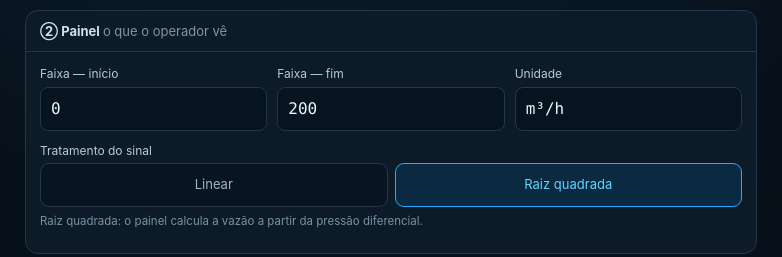
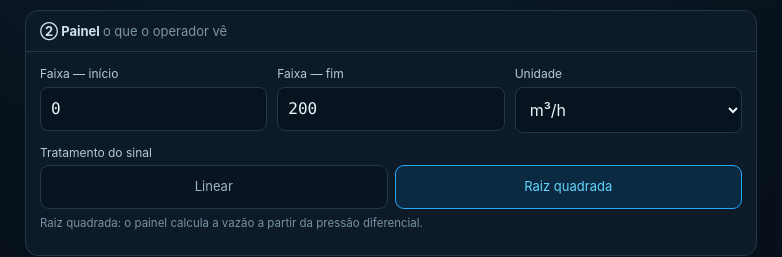
Before and after one commit to luizaorey/preventiva, a plain HTML site: page index.html in a window 1280 px wide. Shown: the part 464-721 px from the top of the page, 249-1031 px from the left. Drawn offline with Linux system fonts and the light colour scheme.

Commit message:
Painel: unidade com seletor (vazão e %)
Co-Authored-By: Claude Sonnet 5.5 <noreply@anthropic.com>

```diff
--- a/index.html
+++ b/index.html
@@ -72,7 +72,7 @@ tr.sel td{background:rgba(39,168,255,.12)}
   <div class="row">
     <div class="fld"><label>Faixa — início</label><input type="text" inputmode="decimal" data-k="pLo" placeholder="0"></div>
     <div class="fld"><label>Faixa — fim</label><input type="text" inputmode="decimal" data-k="pHi" placeholder="200"></div>
-    <div class="fld"><label>Unidade</label><input type="text" data-k="pUn" placeholder="m³/h" autocapitalize="off"></div>
+    <div class="fld"><label>Unidade</label><select data-k="pUn" id="pUn"></select></div>
   </div>
   <label>Tratamento do sinal</label>
   <div class="seg">
@@ -108,10 +108,14 @@ var $=function(s){return document.querySelector(s)},$$=function(s){return [].sli
 var fmt=PV.fmt,units=Object.keys(PV.UNITS);
 function esc(s){return String(s).replace(/[&<>]/g,function(c){return{'&':'&amp;','<':'&lt;','>':'&gt;'}[c]})}
 $$('select.unit').forEach(function(s){s.innerHTML=units.map(function(u){return'<option>'+u+'</option>'}).join('')});
+var PUN=['m³/h','m³/min','m³/s','L/h','L/min','L/s','Nm³/h','Nm³/min','kg/h','kg/min','kg/s','t/h','%'];
+function fillPun(){var el=$('#pUn'),l=PUN.slice();if(S.pUn&&l.indexOf(S.pUn)<0)l.unshift(S.pUn);
+  var h=l.map(function(u){return'<option>'+esc(u)+'</option>'}).join('');if(el.getAttribute('data-h')!==h){el.innerHTML=h;el.setAttribute('data-h',h);}}
 $('#pcts').innerHTML=PV.PCTS.map(function(p){return'<button data-pct="'+p+'">'+p+'%</button>'}).join('');
 function model(){var n=function(k){return PV.parseNum(S[k])};
   return{lo:n('lo'),hi:n('hi'),unit:S.unit,gen:S.gen,saida:S.saida,pLo:n('pLo'),pHi:n('pHi'),trat:S.trat}}
 function render(){
+  fillPun();
   $$('[data-k]').forEach(function(el){var k=el.getAttribute('data-k');
     if(el.tagName==='BUTTON')el.classList.toggle('on',S[k]===el.getAttribute('data-v'));
     else if(document.activeElement!==el)el.value=S[k]==null?'':S[k];});
--- a/sw.js
+++ b/sw.js
@@ -1,4 +1,4 @@
-var CACHE = "preventiva-v3";
+var CACHE = "preventiva-v4";
 var ARQ = ["./", "./index.html", "./calc.js", "./manifest.webmanifest",
            "./icon-180.png", "./icon-192.png", "./icon-512.png"];
 
```
